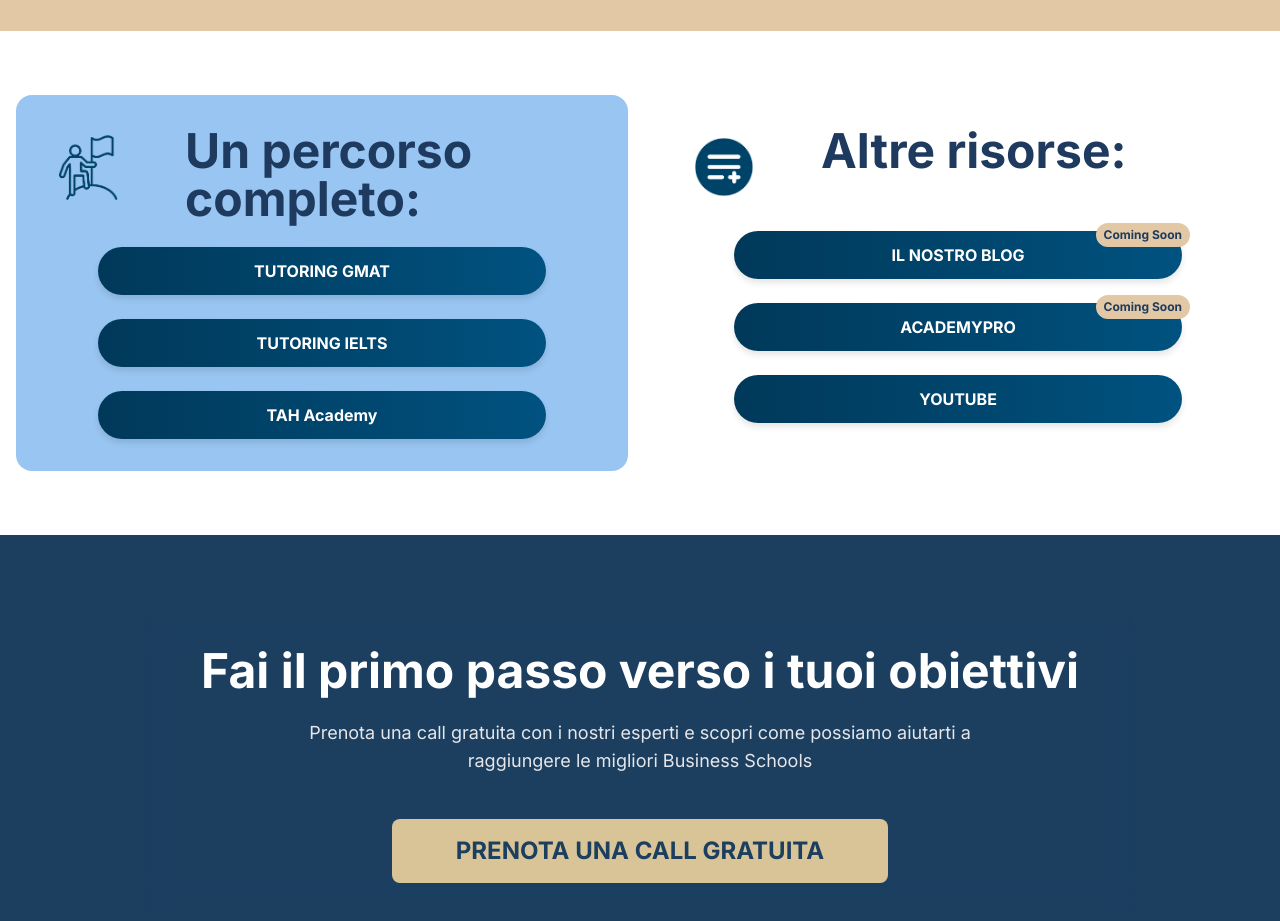
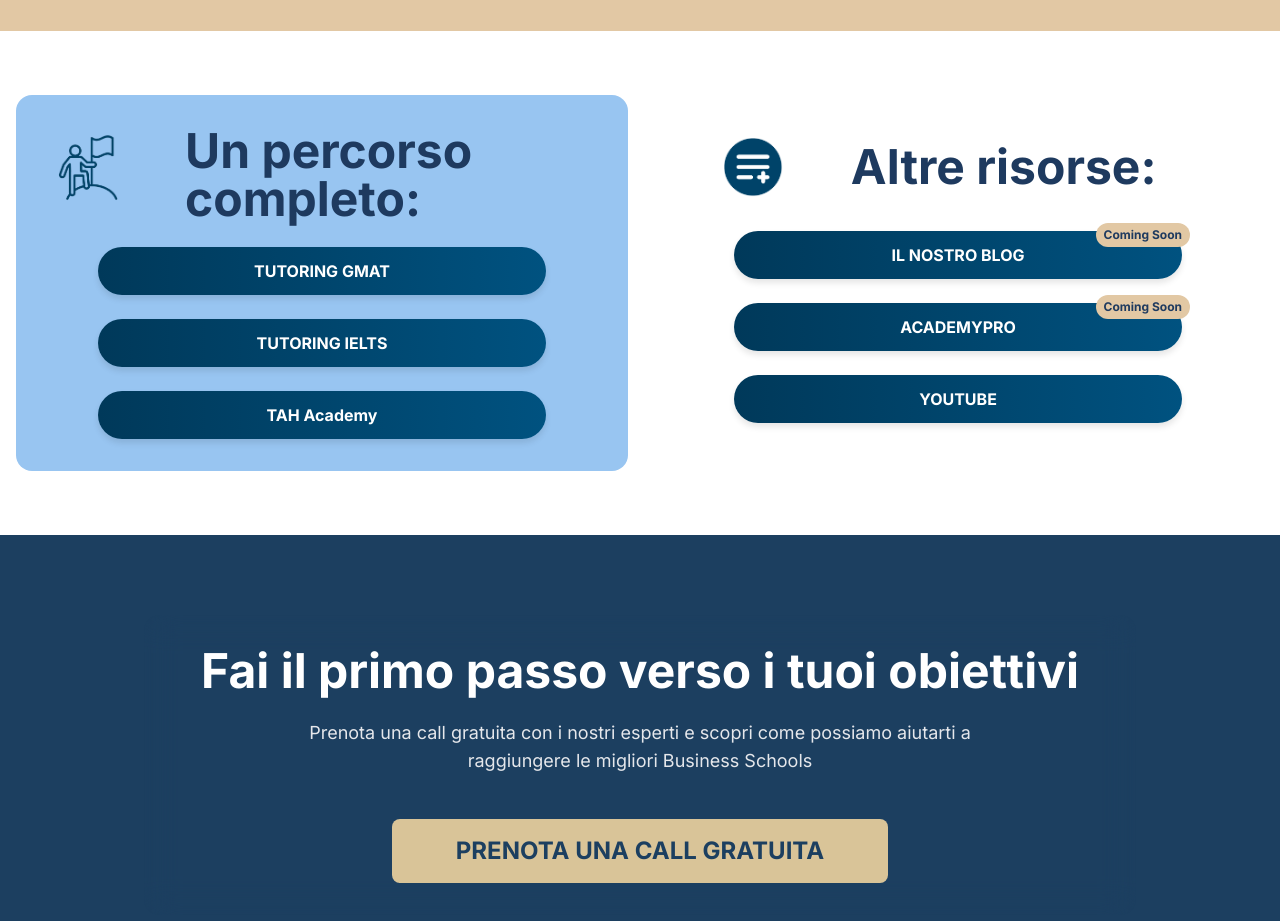
Before and after one commit to konhito/LastAdmissionHub, a Next.js app: page /admission in a window 1280 px wide. Shown: the part 2060-2981 px from the top of the page. Built offline with nearby package versions, Linux system fonts and the light colour scheme.

Commit message:
fixed admisson page issue

```diff
--- a/src/app/admission/page.tsx
+++ b/src/app/admission/page.tsx
@@ -313,7 +313,7 @@ export default function AdmissionPage() {
                     >
                       {/* Updated image position and styling to match reference */}
                       <div className="flex mb-6">
-                        <div className="w-1/4">
+                        <div className="w-1/4 flex justify-center items-center">
                           <Image
                             src={assets2}
                             alt="Other Resources Asset"
@@ -325,7 +325,7 @@ export default function AdmissionPage() {
                         <div className="w-2/3">
                           <motion.h2
                             variants={smoothHeadingAnimation}
-                            className="text-2xl sm:text-3xl md:text-4xl lg:text-5xl font-bold text-[#1e3a5f] text-left"
+                            className="text-2xl text-center sm:text-3xl md:text-4xl lg:text-5xl pt-4 font-bold text-[#1e3a5f] "
                           >
                             Altre risorse:
                           </motion.h2>
```
